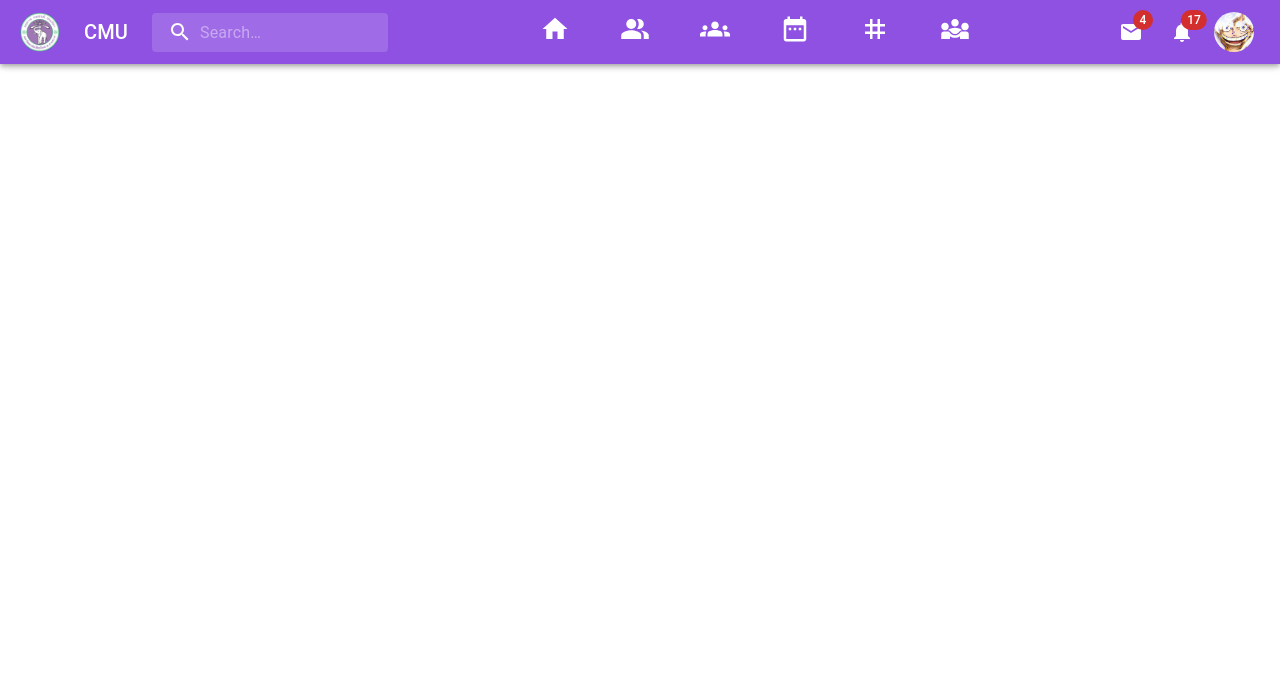
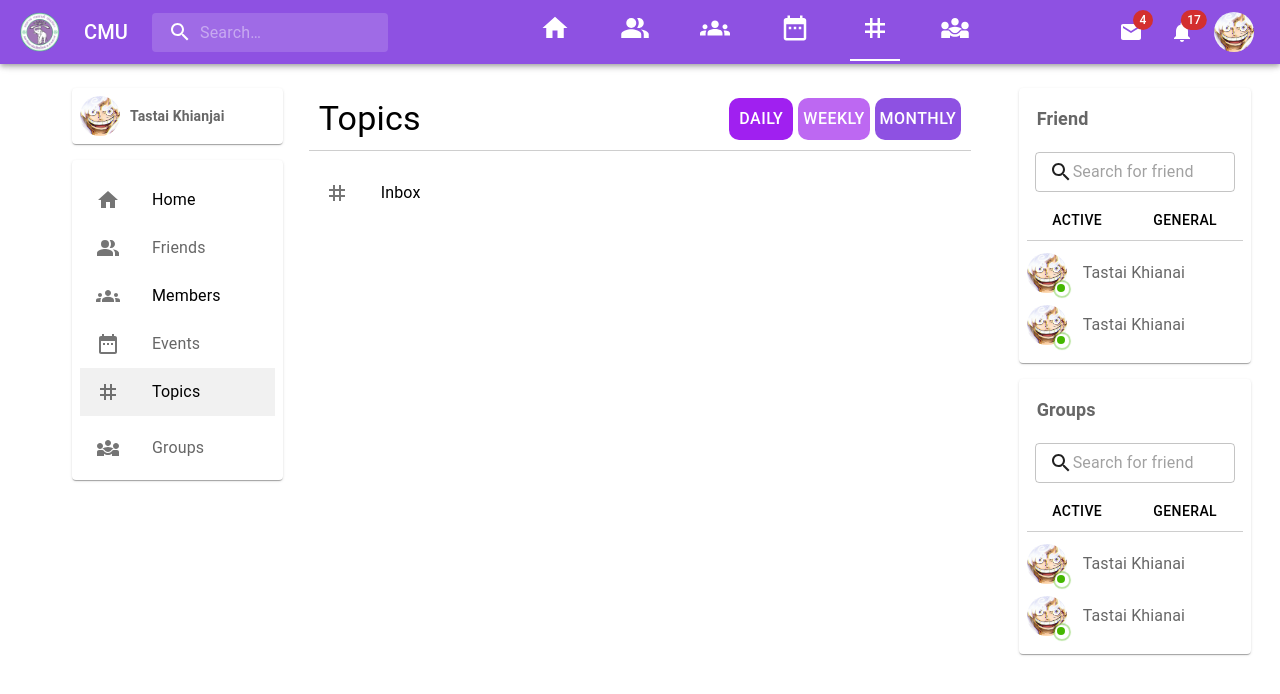
Before and after one commit to Tastai44/project492, a React (Vite) app: page /topics in a window 1280 px wide. Before the commit this address had no page. Shown: the top 694 px of the page. Built offline with nearby package versions, Linux system fonts and the light colour scheme.

Commit message:
Add topics page

```diff
--- a/src/App.tsx
+++ b/src/App.tsx
@@ -6,6 +6,7 @@ import './App.css'
 import Navigation from "./components/Navigation"
 import HomeFeed from "./pages/HomeFeed"
 import Members from "./pages/Members"
+import Topics from "./pages/Topics"
 
 function App() {
 
@@ -16,6 +17,7 @@ function App() {
         <Routes>
           <Route  path={"/"} element={<HomeFeed />} />
           <Route path={"/members"} element={<Members />} />
+          <Route path={"/topics"} element={<Topics />} />
         </Routes>
 
     {/* </BrowserRouter> */}
--- a/src/components/LeftSide.tsx
+++ b/src/components/LeftSide.tsx
@@ -1,10 +1,8 @@
-import * as React from "react";
 import { styled } from "@mui/material/styles";
 import Box from "@mui/material/Box";
 import Paper from "@mui/material/Paper";
 import {
   Avatar,
-  Divider,
   List,
   ListItem,
   ListItemButton,
@@ -19,6 +17,7 @@ import GroupsIcon from "@mui/icons-material/Groups";
 import DateRangeIcon from "@mui/icons-material/DateRange";
 import TagIcon from "@mui/icons-material/Tag";
 import Diversity3Icon from "@mui/icons-material/Diversity3";
+import { NavLink } from "react-router-dom";
 
 const Item = styled(Paper)(({ theme }) => ({
   backgroundColor: theme.palette.mode === "dark" ? "#1A2027" : "#fff",
@@ -51,12 +50,24 @@ export default function LeftSide() {
             <nav aria-label="main mailbox folders">
               <List>
                 <ListItem disablePadding>
+                  <NavLink
+                    to="/"
+                    style={({ isActive, isPending }) => {
+                      return {
+                        fontWeight: isPending ? "bold" : "",
+                        color: isActive ? "black" : "black",
+                        backgroundColor: isActive ? "#F1F1F1" : "",
+                        width: isActive ? "100%" : "100%",
+                      };
+                    }}
+                  >
                     <ListItemButton>
                       <ListItemIcon>
                         <HomeIcon />
                       </ListItemIcon>
                       <ListItemText primary="Home" />
                     </ListItemButton>
+                  </NavLink>
                 </ListItem>
 
                 <ListItem disablePadding>
@@ -69,12 +80,24 @@ export default function LeftSide() {
                 </ListItem>
 
                 <ListItem disablePadding>
+                  <NavLink
+                    to="/members"
+                    style={({ isActive, isPending }) => {
+                      return {
+                        fontWeight: isPending ? "bold" : "",
+                        color: isActive ? "black" : "black",
+                        backgroundColor: isActive ? "#F1F1F1" : "",
+                        width: isActive ? "100%" : "100%",
+                      };
+                    }}
+                  >
                     <ListItemButton>
                       <ListItemIcon>
                         <GroupsIcon />
                       </ListItemIcon>
                       <ListItemText primary="Members" />
                     </ListItemButton>
+                  </NavLink>
                 </ListItem>
 
                 <ListItem disablePadding>
@@ -87,12 +110,24 @@ export default function LeftSide() {
                 </ListItem>
 
                 <ListItem disablePadding>
+                  <NavLink
+                    to="/topics"
+                    style={({ isActive, isPending }) => {
+                      return {
+                        fontWeight: isPending ? "bold" : "",
+                        color: isActive ? "black" : "black",
+                        backgroundColor: isActive ? "#F1F1F1" : "",
+                        width: isActive ? "100%" : "100%",
+                      };
+                    }}
+                  >
                     <ListItemButton>
                       <ListItemIcon>
                         <TagIcon />
                       </ListItemIcon>
                       <ListItemText primary="Topics" />
                     </ListItemButton>
+                  </NavLink>
                 </ListItem>
               </List>
 
--- a/src/components/Members/MembersCon.tsx
+++ b/src/components/Members/MembersCon.tsx
@@ -14,7 +14,6 @@ export default function MembersCon() {
           <MemberCard />
           <MemberCard />
           <MemberCard />
-
         {/* </Grid>
       </Grid> */}
     </Grid>
--- a/src/components/Navigation.tsx
+++ b/src/components/Navigation.tsx
@@ -30,7 +30,7 @@ import GroupsIcon from "@mui/icons-material/Groups";
 import DateRangeIcon from "@mui/icons-material/DateRange";
 import TagIcon from "@mui/icons-material/Tag";
 import Diversity3Icon from "@mui/icons-material/Diversity3";
-import { Link, NavLink } from "react-router-dom";
+import { NavLink } from "react-router-dom";
 
 const Search = styled("div")(({ theme }) => ({
   position: "relative",
@@ -350,6 +350,16 @@ export default function Navigation() {
                 padding: "10px",
               }}
             />
+            <NavLink
+              to={"/topics"}
+              style={({ isActive, isPending }) => {
+                return {
+                  fontWeight: isPending ? "bold" : "",
+                  color: isActive ? "white" : "white",
+                  borderBlockEnd: isActive ? "2px solid white" : "",
+                };
+              }}
+            >
             <TagIcon
               sx={{
                 fontSize: "30px",
@@ -358,6 +368,7 @@ export default function Navigation() {
                 padding: "10px",
               }}
             />
+            </NavLink>
             <Diversity3Icon
               sx={{
                 fontSize: "30px",
--- /dev/null
+++ b/src/components/Topics/EachTopic.tsx
@@ -0,0 +1,22 @@
+import { List, ListItem, ListItemButton, ListItemIcon, ListItemText } from "@mui/material";
+import TagIcon from "@mui/icons-material/Tag";
+// import MoreHorizIcon from '@mui/icons-material/MoreHoriz';
+export default function EachTopic() {
+  return (
+    <div>
+        <nav aria-label="main mailbox folders">
+          <List sx={{color:"black"}}>
+            <ListItem disablePadding>
+              <ListItemButton>
+                <ListItemIcon>
+                  <TagIcon />
+                </ListItemIcon>
+                <ListItemText primary="Inbox" />
+                {/* <MoreHorizIcon /> */}
+              </ListItemButton>
+            </ListItem>
+          </List>
+        </nav>
+    </div>
+  )
+}
--- /dev/null
+++ b/src/components/Topics/TopicContainer.tsx
@@ -0,0 +1,68 @@
+// import * as React from "react";
+import Box from "@mui/material/Box";
+
+import EachTopic from "./EachTopic";
+import { Typography, Button, Divider } from "@mui/material";
+
+export default function TopicContainer() {
+  return (
+    <div>
+      <Box sx={{ width: "100%", bgcolor: "background.paper", color: "black" }}>
+        <div
+          style={{
+            display: "flex",
+            justifyContent: "space-between",
+            padding: 10,
+          }}
+        >
+          <Typography variant="h4">Topics</Typography>
+          <div
+            style={{
+              display: "flex",
+              gap: "5px",
+            }}
+          >
+            <Button
+              sx={{
+                fontSize: "16px",
+                "&:hover": { backgroundColor: "#e8e8e8", color:"black" },
+                borderRadius: "10px",
+                backgroundColor: "#A020F0",
+                padding: "5px",
+                color: "#fff",
+              }}
+            >
+              Daily
+            </Button>
+            <Button
+              sx={{
+                fontSize: "16px",
+                "&:hover": { backgroundColor: "#e8e8e8", color:"black" },
+                borderRadius: "10px",
+                backgroundColor: "#BD68F2",
+                padding: "5px",
+                color: "#fff",
+              }}
+            >
+              Weekly
+            </Button>
+            <Button
+              sx={{
+                fontSize: "16px",
+                "&:hover": { backgroundColor: "#e8e8e8", color:"black" },
+                borderRadius: "10px",
+                backgroundColor: "#8E51E2",
+                padding: "5px",
+                color: "#fff",
+              }}
+            >
+              Monthly
+            </Button>
+          </div>
+        </div>
+        <Divider style={{ background: "#EAEAEA", marginBottom: 10 }} />
+        <EachTopic />
+      </Box>
+    </div>
+  );
+}
--- a/src/main.tsx
+++ b/src/main.tsx
@@ -2,13 +2,11 @@ import React from "react";
 import ReactDOM from "react-dom/client";
 import App from "./App.tsx";
 import "./index.css";
-// import Navigation from "./components/Navigation.tsx";
 import { BrowserRouter } from "react-router-dom";
 
 ReactDOM.createRoot(document.getElementById("root") as HTMLElement).render(
   <React.StrictMode>
     <BrowserRouter>
-      {/* <Navigation /> */}
       <App />
     </BrowserRouter>
   </React.StrictMode>
--- /dev/null
+++ b/src/pages/Topics.tsx
@@ -0,0 +1,39 @@
+import Grid from "@mui/material/Grid";
+import LeftSide from "../components/LeftSide";
+import RightContainer from "../components/RightSide/RightContainer";
+import TopicContainer from "../components/Topics/TopicContainer";
+
+export default function Topics() {
+
+  return (
+    <>
+      <Grid sx={{ flexGrow: 1 }} container spacing={2} marginTop={5}>
+        <Grid item xs={12}>
+          <Grid
+            container
+            justifyContent="space-between"
+            paddingLeft={5}
+            paddingRight={5}
+          >
+            <Grid item
+            xs={2}>
+                <div style={{position:"fixed"}}><LeftSide /></div>
+
+            </Grid>
+
+            <Grid item
+            xs={7}
+            >
+                <TopicContainer />
+            </Grid>
+
+            <Grid item
+            xs={2}>
+                <div style={{position:"fixed"}}><RightContainer /></div>
+            </Grid>
+          </Grid>
+        </Grid>
+      </Grid>
+    </>
+  );
+}
```
Lines whose indentation alone changed are shown as unchanged.
